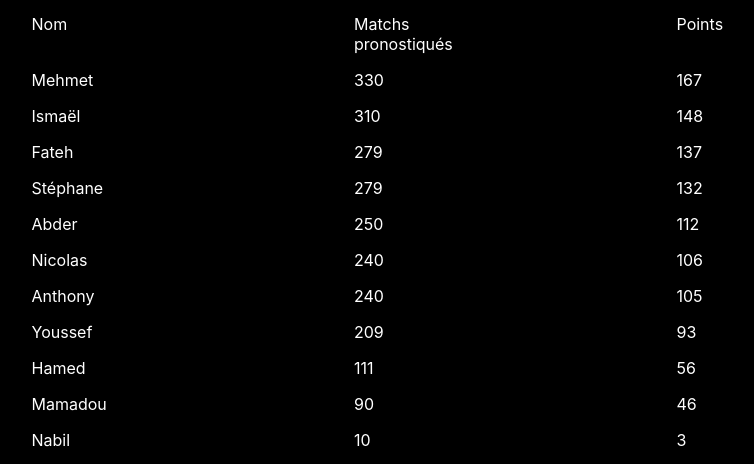
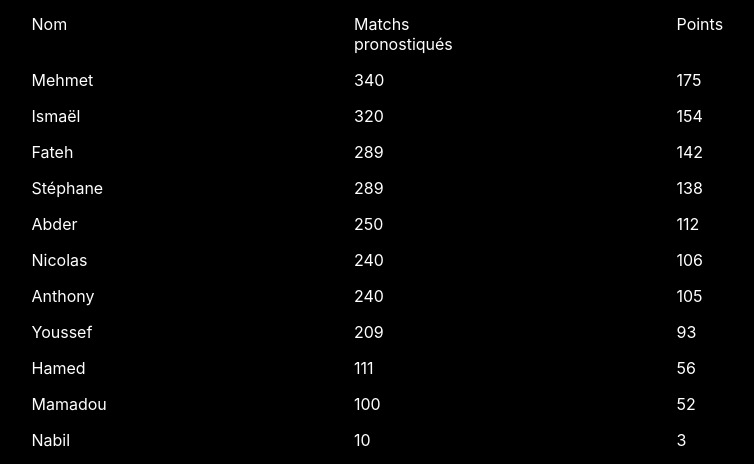
Before and after one commit to MehmetCan75/Pronos-Foot, a React (Create React App) app: page /classement in a window 1280 px wide. Shown: the part 271-735 px from the top of the page, without its empty margins (281-1035 px from the left). Built offline with nearby package versions, Linux system fonts and the light colour scheme.

Commit message:
classement final

```diff
--- a/src/Components/Classement/Classement.js
+++ b/src/Components/Classement/Classement.js
@@ -12,23 +12,23 @@ export default function Classement() {
         </ul>
         <ul className="name-games-points">
             <li className="nm">Mehmet</li>
-            <li className="nm">330</li>
-            <li className="nm">167</li>
+            <li className="nm">340</li>
+            <li className="nm">175</li>
         </ul>
         <ul className="name-games-points">
             <li className="nm">Ismaël</li>
-            <li className="nm">310</li>
-            <li className="nm">148</li>
+            <li className="nm">320</li>
+            <li className="nm">154</li>
         </ul>
         <ul className="name-games-points">
             <li className="nm">Fateh</li>
-            <li className="nm">279</li>
-            <li className="nm">137</li>
+            <li className="nm">289</li>
+            <li className="nm">142</li>
         </ul>
         <ul className="name-games-points">
             <li className="nm">Stéphane</li>
-            <li className="nm">279</li>
-            <li className="nm">132</li>
+            <li className="nm">289</li>
+            <li className="nm">138</li>
         </ul>
         <ul className="name-games-points">
             <li className="nm">Abder</li>
@@ -57,8 +57,8 @@ export default function Classement() {
         </ul>
         <ul className="name-games-points">
             <li className="nm">Mamadou</li>
-            <li className="nm">90</li>
-            <li className="nm">46</li>
+            <li className="nm">100</li>
+            <li className="nm">52</li>
         </ul>
         <ul className="name-games-points">
             <li className="nm">Nabil</li>
```
